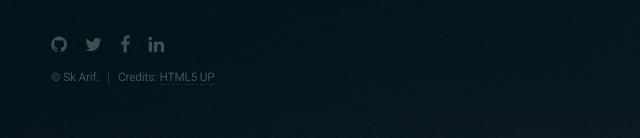
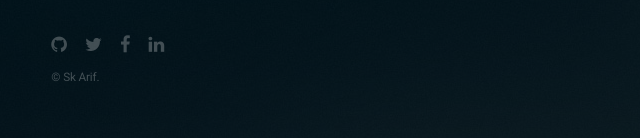
Before and after one commit to skarif2/skarif2.github.io, a plain HTML site: page index.html in a window 1280 px wide. Shown: the part 659-797 px from the top of the page, 0-640 px from the left. Drawn offline with Linux system fonts and the light colour scheme.

Commit message:
some modifications

```diff
--- a/index.html
+++ b/index.html
@@ -29,7 +29,7 @@
 					<li><a href="https://www.linkedin.com/in/skarif2" target="_blank" class="icon fa-linkedin"><span class="label">Email</span></a></li>
 				</ul>
 				<ul class="copyright">
-					<li>&copy; Sk Arif.</li><li>Credits: <a href="http://html5up.net">HTML5 UP</a></li>
+					<li>&copy; Sk Arif.</li>
 				</ul>
 			</footer>
 
```
